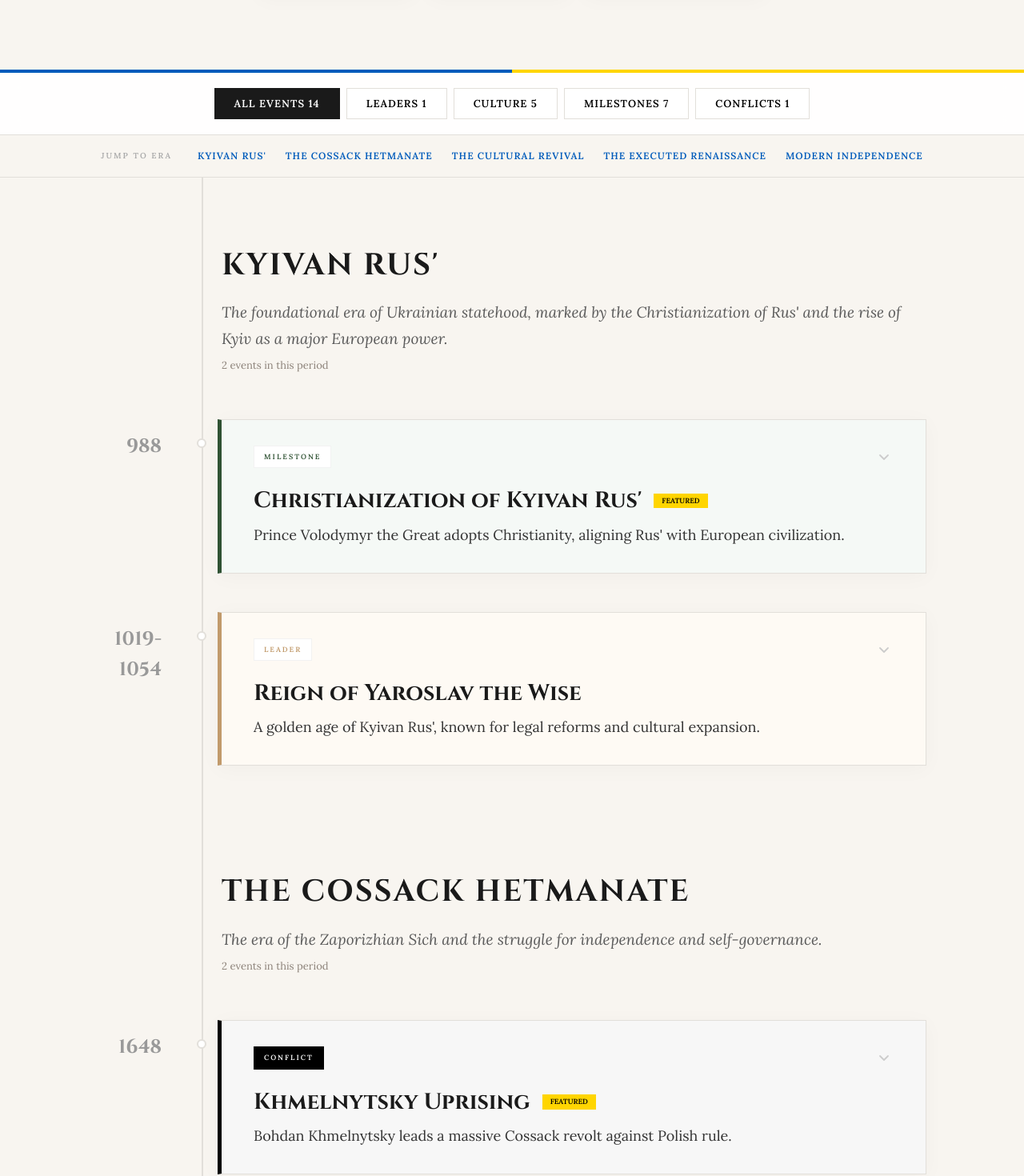
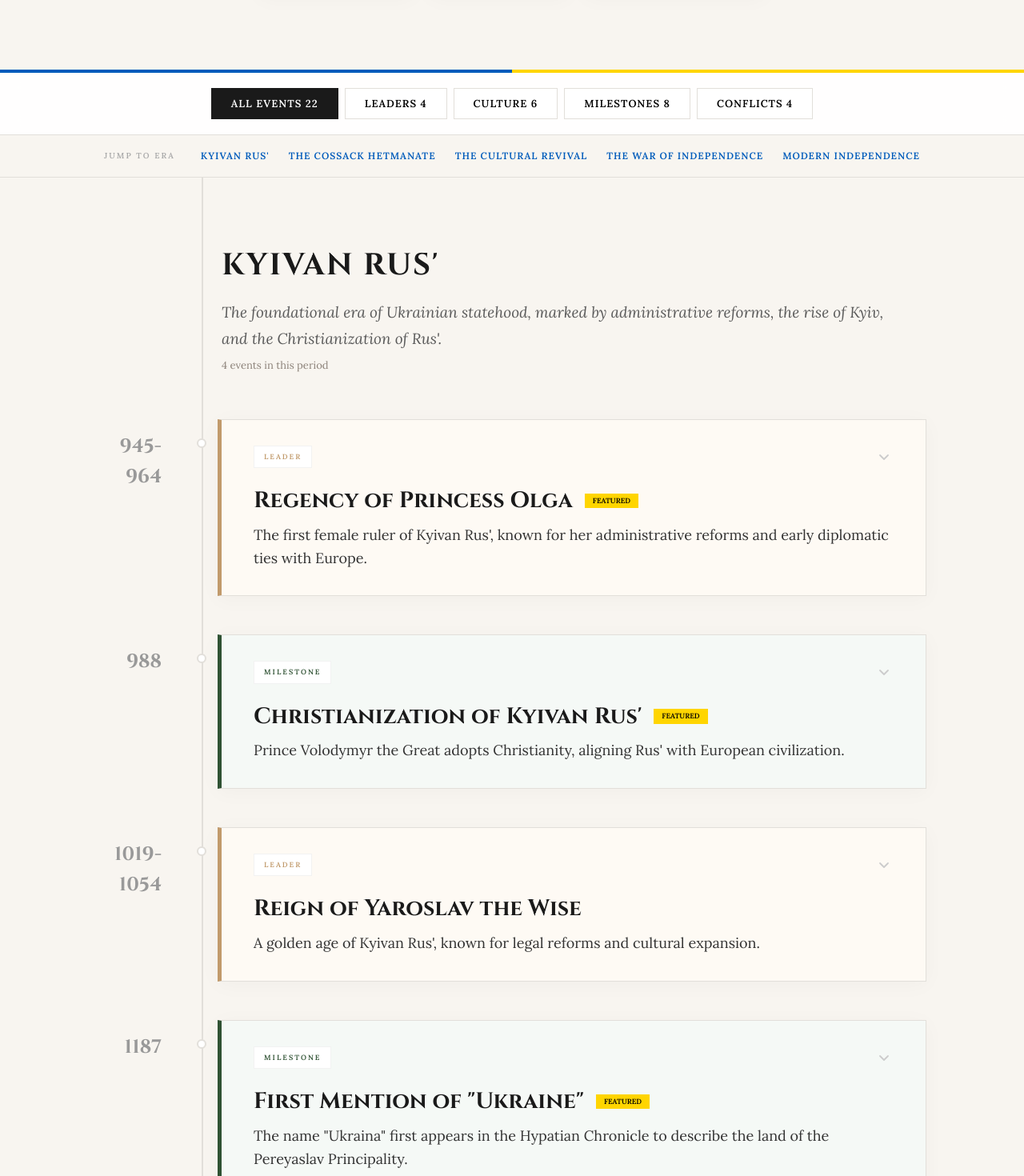
Before and after one commit to rrosatti/ukraine-timeline, a React (Vite) app: page / in a window 1280 px wide. Shown: the part 540-2010 px from the top of the page at 80% size. Built offline with nearby package versions, Linux system fonts and the light colour scheme.

Commit message:
feat: expand timeline with pivotal leaders and historical conflicts

```diff
--- a/src/data/events.ts
+++ b/src/data/events.ts
@@ -43,26 +43,26 @@ export const eras: Era[] = [
   {
     id: 'medieval',
     label: 'Kyivan Rus\' · 988 – 1240',
-    intro: 'The foundational era of Ukrainian statehood, marked by the Christianization of Rus\' and the rise of Kyiv as a major European power.',
+    intro: 'The foundational era of Ukrainian statehood, marked by administrative reforms, the rise of Kyiv, and the Christianization of Rus\'.',
     years: [800, 1240]
   },
   {
     id: 'cossack',
     label: 'The Cossack Hetmanate · 1648 – 1764',
-    intro: 'The era of the Zaporizhian Sich and the struggle for independence and self-governance.',
+    intro: 'The era of the Zaporizhian Sich, the struggle for independence, and the emergence of early democratic governance.',
     years: [1648, 1764]
   },
   {
     id: 'revival',
-    label: 'The Cultural Revival · 1798 – 1900',
-    intro: 'A period of national awakening, the birth of modern Ukrainian literature, and the development of national identity.',
-    years: [1798, 1900]
+    label: 'The Cultural Revival · 1798 – 1917',
+    intro: 'A period of national awakening, the birth of modern Ukrainian literature, and the first steps toward modern sovereignty.',
+    years: [1798, 1917]
   },
   {
     id: 'avant-garde',
-    label: 'The Executed Renaissance · 1920 – 1930s',
-    intro: 'A vibrant explosion of Ukrainian arts and culture, highlighting the intellectual depth of the nation.',
-    years: [1920, 1939]
+    label: 'The War of Independence · 1917 – 1930s',
+    intro: 'A turbulent period of state-building, intellectual explosion, and the struggle to maintain freedom.',
+    years: [1917, 1939]
   },
   {
     id: 'modern',
@@ -74,6 +74,27 @@ export const eras: Era[] = [
 
 export const events: HistoricalEvent[] = [
   {
+    id: 'princess-olga',
+    year: '945-964',
+    title: 'Regency of Princess Olga',
+    category: 'ruler',
+    eraId: 'medieval',
+    summary: 'The first female ruler of Kyivan Rus\', known for her administrative reforms and early diplomatic ties with Europe.',
+    details: [
+      'Established a structured tax system (pohosts), replacing irregular tribute collection.',
+      'One of the first Rus\' rulers to adopt Christianity personally.',
+      'Successfully maintained the stability of the state during a critical transition period.'
+    ],
+    stats: [
+      { l: 'Title', v: 'Princess of Kyiv' },
+      { l: 'Reforms', v: 'First structured tax system' }
+    ],
+    sources: [
+      { title: 'Encyclopedia of Ukraine - Olga, Princess', url: 'http://www.encyclopediaofukraine.com/display.asp?linkpath=pages/O/L/Olha.htm' }
+    ],
+    featured: true
+  },
+  {
     id: 'christianization-rus',
     year: 988,
     title: 'Christianization of Kyivan Rus\'',
@@ -81,16 +102,16 @@ export const events: HistoricalEvent[] = [
     eraId: 'medieval',
     summary: 'Prince Volodymyr the Great adopts Christianity, aligning Rus\' with European civilization.',
     details: [
-      'Volodymyr the Great was baptized in Crimea.',
       'Mass baptism of Kyiv residents in the Dnipro River.',
-      'Established the Orthodox Church as the state religion.'
+      'Established the Orthodox Church as the state religion.',
+      'Integrated the state into the broader European cultural and political sphere.'
     ],
     stats: [
       { l: 'Prince', v: 'Volodymyr the Great' },
       { l: 'Religion', v: 'Eastern Orthodoxy' }
     ],
     sources: [
-      { title: 'Encyclopedia of Ukraine - Christianization', url: 'http://www.encyclopediaofukraine.com/display.asp?linkpath=pages%5CC%5CH%5CChristianizationofUkraine.htm' },
+      { title: 'Encyclopedia of Ukraine - Christianization', url: 'http://www.encyclopediaofukraine.com/display.asp?linkpath=pages/C/H/ChristianizationofUkraine.htm' },
       { title: 'Britannica - St. Vladimir', url: 'https://www.britannica.com/biography/Saint-Vladimir' }
     ],
     featured: true
@@ -104,17 +125,38 @@ export const events: HistoricalEvent[] = [
     summary: 'A golden age of Kyivan Rus\', known for legal reforms and cultural expansion.',
     details: [
       'Compiled the first legal code, "Rus\' Justice" (Ruska Pravda).',
-      'Established the first schools and library at St. Sophia Cathedral.',
-      'Strengthened international ties through dynastic marriages across Europe.'
+      'Built St. Sophia Cathedral and the Golden Gate in Kyiv.',
+      'Consolidated state power and international prestige through diplomacy.'
     ],
     stats: [
       { l: 'Title', v: 'Grand Prince of Kyiv' },
       { l: 'Legacy', v: 'Rus\' Justice (Code of Laws)' }
     ],
     sources: [
-      { title: 'Encyclopedia of Ukraine - Yaroslav the Wise', url: 'http://www.encyclopediaofukraine.com/display.asp?linkpath=pages%5CY%5CA%5CYaroslavtheWise.htm' },
+      { title: 'Encyclopedia of Ukraine - Yaroslav the Wise', url: 'http://www.encyclopediaofukraine.com/display.asp?linkpath=pages/Y/A/YaroslavtheWise.htm' },
       { title: 'Britannica - Yaroslav I', url: 'https://www.britannica.com/biography/Yaroslav-I' }
     ]
+  },
+  {
+    id: 'ukraine-first-mention',
+    year: 1187,
+    title: 'First Mention of "Ukraine"',
+    category: 'milestone',
+    eraId: 'medieval',
+    summary: 'The name "Ukraina" first appears in the Hypatian Chronicle to describe the land of the Pereyaslav Principality.',
+    details: [
+      'Found in an entry mourning the death of Prince Volodymyr Hlibovych.',
+      'Reflects the early usage of the term in describing Ukrainian borderlands and territories.',
+      'A key linguistic milestone for national identity.'
+    ],
+    stats: [
+      { l: 'Source', v: 'Hypatian Chronicle' },
+      { l: 'Region', v: 'Pereyaslav Principality' }
+    ],
+    sources: [
+      { title: 'Encyclopedia of Ukraine - Ukraine (the name)', url: 'http://www.encyclopediaofukraine.com/display.asp?linkpath=pages/U/K/UkraineName.htm' }
+    ],
+    featured: true
   },
   {
     id: 'foundation-lviv',
@@ -123,17 +165,12 @@ export const events: HistoricalEvent[] = [
     category: 'milestone',
     eraId: 'medieval',
     summary: 'Prince Danylo of Galicia founds the city of Lviv, naming it after his son Lev.',
-    details: [
-      'First mentioned in the Galician-Volhynian Chronicle.',
-      'Became a major commercial and cultural hub of the region.',
-      'Served as the capital of the Kingdom of Galicia-Volhynia.'
-    ],
     stats: [
       { l: 'Founder', v: 'Daniel of Galicia' },
       { l: 'Named after', v: 'Lev Danylovych' }
     ],
     sources: [
-      { title: 'Encyclopedia of Ukraine - Lviv', url: 'http://www.encyclopediaofukraine.com/display.asp?linkpath=pages%5CL%5CV%5CLviv.htm' },
+      { title: 'Encyclopedia of Ukraine - Lviv', url: 'http://www.encyclopediaofukraine.com/display.asp?linkpath=pages/L/V/Lviv.htm' },
       { title: 'UNESCO - Lviv Historic Centre', url: 'https://whc.unesco.org/en/list/865' }
     ]
   },
@@ -143,18 +180,13 @@ export const events: HistoricalEvent[] = [
     title: 'Foundation of Ostroh Academy',
     category: 'culture',
     eraId: 'cossack',
-    summary: 'The first institution of higher education in Eastern Europe, established by Prince Vasyl-Konstiantyn Ostrozky.',
-    details: [
-      'The "Greek-Slavic-Latin Academy" combined traditional Slavic and Western European educational models.',
-      'Printed the famous Ostroh Bible in 1581.',
-      'A center for the defense of Orthodox culture and Ukrainian identity.'
-    ],
+    summary: 'The first institution of higher education in Eastern Europe, established by Prince Ostrozky.',
     stats: [
       { l: 'Founder', v: 'Vasyl-Konstiantyn Ostrozky' },
       { l: 'Key Publication', v: 'Ostroh Bible (1581)' }
     ],
     sources: [
-      { title: 'Encyclopedia of Ukraine - Ostroh Academy', url: 'http://www.encyclopediaofukraine.com/display.asp?linkpath=pages%5CO%5CS%5COstrohAcademy.htm' }
+      { title: 'Encyclopedia of Ukraine - Ostroh Academy', url: 'http://www.encyclopediaofukraine.com/display.asp?linkpath=pages/O/S/OstrohAcademy.htm' }
     ]
   },
   {
@@ -163,21 +195,62 @@ export const events: HistoricalEvent[] = [
     title: 'Khmelnytsky Uprising',
     category: 'conflict',
     eraId: 'cossack',
-    summary: 'Bohdan Khmelnytsky leads a massive Cossack revolt against Polish rule.',
-    featured: true,
+    summary: 'Bohdan Khmelnytsky leads a massive Cossack revolt, establishing the Cossack Hetmanate.',
     details: [
-      'Formation of the Cossack Hetmanate.',
-      'Major battles at Zhovti Vody and Korsun.',
-      'Established self-governance based on Cossack traditions.'
+      'Formation of a sovereign Cossack state entity.',
+      'Major victory at the Battle of Zhovti Vody.',
+      'Secured rights and privileges for the Cossack estate.'
     ],
     stats: [
       { l: 'Leader', v: 'Bohdan Khmelnytsky' },
       { l: 'Entity', v: 'Cossack Hetmanate' }
     ],
     sources: [
-      { title: 'Encyclopedia of Ukraine - Khmelnytsky Uprising', url: 'http://www.encyclopediaofukraine.com/display.asp?linkpath=pages%5CK%5CH%5CKhmelnytskyUprising.htm' },
+      { title: 'Encyclopedia of Ukraine - Khmelnytsky Uprising', url: 'http://www.encyclopediaofukraine.com/display.asp?linkpath=pages/K/H/KhmelnytskyUprising.htm' },
       { title: 'Britannica - Cossack', url: 'https://www.britannica.com/topic/Cossack' }
+    ],
+    featured: true
+  },
+  {
+    id: 'battle-konotop',
+    year: 1659,
+    title: 'Battle of Konotop',
+    category: 'conflict',
+    eraId: 'cossack',
+    summary: 'A decisive military victory for the Cossack Hetmanate under Ivan Vyhovsky.',
+    details: [
+      'Cossack forces, allied with Tatars and Poles, defeated a large invading army.',
+      'A brilliant tactical success during the period known as "The Ruin".',
+      'Demonstrated the military capability and strategic depth of the Hetmanate.'
+    ],
+    stats: [
+      { l: 'Leader', v: 'Ivan Vyhovsky' },
+      { l: 'Outcome', v: 'Cossack Victory' }
+    ],
+    sources: [
+      { title: 'Encyclopedia of Ukraine - Battle of Konotop', url: 'http://www.encyclopediaofukraine.com/display.asp?linkpath=pages/K/O/KonotopBattleof.htm' }
     ]
+  },
+  {
+    id: 'hetman-mazepa',
+    year: '1687-1709',
+    title: 'Era of Ivan Mazepa',
+    category: 'ruler',
+    eraId: 'cossack',
+    summary: 'A period of cultural flourishing and a bold attempt to secure full independence for Ukraine.',
+    details: [
+      'Generous patron of arts and architecture, leading to the "Cossack Baroque" style.',
+      'Sought to unify Ukrainian lands and free them from foreign oversight.',
+      'Led the Hetmanate during the turbulent Great Northern War.'
+    ],
+    stats: [
+      { l: 'Hetman', v: 'Ivan Mazepa' },
+      { l: 'Style', v: 'Cossack Baroque' }
+    ],
+    sources: [
+      { title: 'Encyclopedia of Ukraine - Ivan Mazepa', url: 'http://www.encyclopediaofukraine.com/display.asp?linkpath=pages/M/A/MazepaIvan.htm' }
+    ],
+    featured: true
   },
   {
     id: 'constitution-pylyp-orlyk',
@@ -186,17 +259,12 @@ export const events: HistoricalEvent[] = [
     category: 'milestone',
     eraId: 'cossack',
     summary: 'One of the first democratic constitutions in the world, drafted by Hetman Pylyp Orlyk.',
-    details: [
-      'Established the separation of powers between executive, legislative, and judicial branches.',
-      'Defined the rights and obligations of the government and the governed.',
-      'Drafted in exile after the Battle of Poltava.'
-    ],
     stats: [
       { l: 'Author', v: 'Pylyp Orlyk' },
       { l: 'Type', v: 'Democratic Constitution' }
     ],
     sources: [
-      { title: 'Encyclopedia of Ukraine - Constitution of Pylyp Orlyk', url: 'http://www.encyclopediaofukraine.com/display.asp?linkpath=pages%5CC%5CO%5CConstitutionofPylypOrlyk.htm' }
+      { title: 'Encyclopedia of Ukraine - Constitution of Pylyp Orlyk', url: 'http://www.encyclopediaofukraine.com/display.asp?linkpath=pages/C/O/ConstitutionofPylypOrlyk.htm' }
     ]
   },
   {
@@ -206,17 +274,12 @@ export const events: HistoricalEvent[] = [
     category: 'culture',
     eraId: 'revival',
     summary: 'Ivan Kotlyarevsky publishes the first work in the modern Ukrainian vernacular.',
-    details: [
-      'A mock-heroic poem based on Virgil\'s Aeneid.',
-      'Preserved Ukrainian folk traditions and language.',
-      'Sparked the Ukrainian national awakening.'
-    ],
     stats: [
       { l: 'Author', v: 'Ivan Kotlyarevsky' },
       { l: 'Significance', v: 'Birth of modern literature' }
     ],
     sources: [
-      { title: 'Encyclopedia of Ukraine - Kotliarevsky', url: 'http://www.encyclopediaofukraine.com/display.asp?linkpath=pages%5CK%5CO%5CKotliarevskyIvan.htm' }
+      { title: 'Encyclopedia of Ukraine - Kotliarevsky', url: 'http://www.encyclopediaofukraine.com/display.asp?linkpath=pages/K/O/KotliarevskyIvan.htm' }
     ]
   },
   {
@@ -226,61 +289,74 @@ export const events: HistoricalEvent[] = [
     category: 'culture',
     eraId: 'revival',
     summary: 'Taras Shevchenko publishes his first collection of poems, becoming the national bard.',
-    featured: true,
-    details: [
-      'Central work of Ukrainian literature.',
-      'Expressed the aspirations for national freedom and social justice.',
-      'Unified the Ukrainian people through shared language and history.'
-    ],
-    stats: [
-      { l: 'Author', v: 'Taras Shevchenko' },
-      { l: 'Impact', v: 'National Bard' }
-    ],
     sources: [
-      { title: 'Encyclopedia of Ukraine - Shevchenko National Museum', url: 'http://www.encyclopediaofukraine.com/display.asp?linkpath=pages%5CS%5CH%5CShevchenkoNationalMuseum.htm' },
-      { title: 'Shevchenko Museum Official Site', url: 'https://museumshevchenko.org.ua/en/' }
+      { title: 'Encyclopedia of Ukraine - Shevchenko National Museum', url: 'http://www.encyclopediaofukraine.com/display.asp?linkpath=pages/S/H/ShevchenkoNationalMuseum.htm' },
+      { title: 'Britannica - Taras Shevchenko', url: 'https://www.britannica.com/biography/Taras-Shevchenko' }
     ]
   },
   {
-    id: 'brotherhood-cyril-methodius',
-    year: 1845,
-    title: 'Brotherhood of Saints Cyril and Methodius',
-    category: 'milestone',
-    eraId: 'revival',
-    summary: 'A secret political society in Kyiv that envisioned a democratic federation of Slavic nations with Ukraine as a central part.',
+    id: 'war-of-independence',
+    year: '1917-1921',
+    title: 'Ukrainian War of Independence',
+    category: 'conflict',
+    eraId: 'avant-garde',
+    summary: 'The struggle of the Ukrainian People\'s Republic (UNR) to establish and maintain a sovereign state.',
     details: [
-      'Members included Taras Shevchenko, Mykola Kostomarov, and Panteleimon Kulish.',
-      'Advocated for the abolition of serfdom and social equality.',
-      'Promoted the development of Ukrainian culture and language.'
+      'Followed the collapse of the Russian and Austro-Hungarian empires.',
+      'Proclaimed the independence of the UNR in 1918.',
+      'Defended sovereignty against multiple invading forces in a complex multi-front war.'
     ],
     stats: [
-      { l: 'Key Member', v: 'Mykola Kostomarov' },
-      { l: 'Goal', v: 'Democratic Federation' }
+      { l: 'Entity', v: 'Ukrainian People\'s Republic' },
+      { l: 'Key Result', v: 'First modern sovereign statehood' }
     ],
     sources: [
-      { title: 'Encyclopedia of Ukraine - Brotherhood', url: 'http://www.encyclopediaofukraine.com/display.asp?linkpath=pages%5CB%5CR%5CBrotherhoodofSaintsCyrilandMethodius.htm' }
+      { title: 'Encyclopedia of Ukraine - Ukrainian-Soviet War', url: 'http://www.encyclopediaofukraine.com/display.asp?linkpath=pages/U/K/Ukrainian-SovietWarin1917-21.htm' },
+      { title: 'Britannica - Independent Ukraine 1917-20', url: 'https://www.britannica.com/place/Ukraine/The-struggle-for-independence' }
+    ],
+    featured: true
+  },
+  {
+    id: 'mykhailo-hrushevsky',
+    year: 1917,
+    title: 'Leadership of Mykhailo Hrushevsky',
+    category: 'ruler',
+    eraId: 'avant-garde',
+    summary: 'Ukraine\'s preeminent historian leads the Central Rada and the first modern Ukrainian state.',
+    details: [
+      'Served as the head of the Central Rada of the UNR.',
+      'Authored the monumental 10-volume "History of Ukraine-Rus\'".',
+      'Central figure in the political and cultural awakening of the 20th century.'
+    ],
+    stats: [
+      { l: 'Role', v: 'President of Central Rada' },
+      { l: 'Impact', v: 'Architect of modern statehood' }
+    ],
+    sources: [
+      { title: 'Encyclopedia of Ukraine - Hrushevsky, Mykhailo', url: 'http://www.encyclopediaofukraine.com/display.asp?linkpath=pages/H/R/HrushevskyMykhailo.htm' }
     ]
   },
   {
-    id: 'executed-renaissance',
-    year: '1920-1930',
-    title: 'The Executed Renaissance',
-    category: 'culture',
+    id: 'holodomor-genocide',
+    year: '1932-1933',
+    title: 'The Holodomor Genocide',
+    category: 'conflict',
     eraId: 'avant-garde',
-    summary: 'A vibrant explosion of Ukrainian arts and culture, tragically cut short by repression.',
+    summary: 'A man-made famine used as a tool of repression, now recognized globally as an act of genocide against the Ukrainian people.',
     details: [
-      'Thriving of literature, theater, and visual arts.',
-      'Emphasis on "European orientation" (Mykola Khvylovy).',
-      'Loss of an entire generation of creative minds.'
+      'Resulted in the deaths of millions of innocent Ukrainians.',
+      'Aimed at breaking the resistance of the Ukrainian peasantry and intelligentsia.',
+      'Recognized by dozens of nations and international organizations as genocide.'
     ],
     stats: [
-      { l: 'Key Figure', v: 'Mykola Khvylovy' },
-      { l: 'Context', v: 'Cultural Boom' }
+      { l: 'Nature', v: 'Man-made famine' },
+      { l: 'Status', v: 'Recognized Genocide' }
     ],
     sources: [
-      { title: 'Encyclopedia of Ukraine - Literature 1930s', url: 'http://www.encyclopediaofukraine.com/display.asp?linkpath=pages%5CL%5CI%5CLiterature.htm' },
-      { title: 'Ukrainian Institute - Executed Renaissance', url: 'https://ui.org.ua/en/project/executed-renaissance/' }
-    ]
+      { title: 'Holodomor Museum', url: 'https://holodomormuseum.org.ua/en/' },
+      { title: 'Britannica - Holodomor', url: 'https://www.britannica.com/event/Holodomor' }
+    ],
+    featured: true
   },
   {
     id: 'chornobyl-disaster',
@@ -288,19 +364,10 @@ export const events: HistoricalEvent[] = [
     title: 'Chornobyl Nuclear Disaster',
     category: 'milestone',
     eraId: 'modern',
-    summary: 'The world\'s worst nuclear accident occurs at the Chornobyl Nuclear Power Plant, sparking global awareness and local mobilization.',
-    details: [
-      'Occurred on April 26, 1986.',
-      'Massive environmental and social consequences.',
-      'Played a significant role in the weakening of the Soviet system and the push for independence.'
-    ],
-    stats: [
-      { l: 'Date', v: 'April 26, 1986' },
-      { l: 'Status', v: 'Exclusion Zone' }
-    ],
+    summary: 'The world\'s worst nuclear accident occurs at the Chornobyl Nuclear Power Plant.',
     sources: [
       { title: 'IAEA - Chornobyl Recovery', url: 'https://www.iaea.org/topics/chornobyl' },
-      { title: 'National Chornobyl Museum', url: 'http://chornobylmuseum.kiev.ua/en/' }
+      { title: 'Britannica - Chernobyl Disaster', url: 'https://www.britannica.com/event/Chernobyl-disaster' }
     ]
   },
   {
@@ -310,20 +377,11 @@ export const events: HistoricalEvent[] = [
     category: 'milestone',
     eraId: 'modern',
     summary: 'Ukraine restores its independence, leading to a new era of sovereignty.',
-    featured: true,
-    details: [
-      'Adopted by the Verkhovna Rada (Parliament) on August 24.',
-      'Confirmed by a national referendum with overwhelming support.',
-      'Beginning of the modern sovereign Ukrainian state.'
-    ],
-    stats: [
-      { l: 'Date', v: 'August 24, 1991' },
-      { l: 'Referendum Support', v: '92.3%' }
-    ],
     sources: [
       { title: 'United Nations Peacemaker - Independence Act', url: 'https://peacemaker.un.org/ukraine-independence-act91' },
-      { title: 'Declaration of Independence - Wikisource', url: 'https://en.wikisource.org/wiki/Declaration_of_Independence_of_Ukraine' }
-    ]
+      { title: 'Britannica - Independent Ukraine', url: 'https://www.britannica.com/place/Ukraine/Independent-Ukraine' }
+    ],
+    featured: true
   },
   {
     id: 'eurovision-wins',
@@ -332,17 +390,7 @@ export const events: HistoricalEvent[] = [
     category: 'culture',
     eraId: 'modern',
     summary: 'Ukraine establishes itself as a musical powerhouse in Europe with three historic wins.',
-    details: [
-      'Ruslana won in 2004 with "Wild Dances".',
-      'Jamala won in 2016 with "1944", highlighting Crimean Tatar history.',
-      'Kalush Orchestra won in 2022 with "Stefania".'
-    ],
-    stats: [
-      { l: 'First Win', v: 'Ruslana (2004)' },
-      { l: 'Most Recent', v: 'Kalush Orchestra (2022)' }
-    ],
     sources: [
-      { title: 'Eurovision World - Ukraine Profile', url: 'https://eurovisionworld.com/eurovision/ukraine' },
       { title: 'Eurovision.tv - Ukraine Profile', url: 'https://eurovision.tv/country/ukraine' }
     ]
   },
@@ -353,17 +401,53 @@ export const events: HistoricalEvent[] = [
     category: 'milestone',
     eraId: 'modern',
     summary: 'Citizens mobilize in Kyiv to reaffirm the nation\'s European choice and democratic values.',
+    sources: [
+      { title: 'Encyclopedia of Ukraine - Euromaidan', url: 'http://www.encyclopediaofukraine.com/display.asp?linkpath=pages/E/U/Euromaidan.htm' },
+      { title: 'Britannica - Maidan Protest', url: 'https://www.britannica.com/topic/Maidan-protest-of-2013-2014' }
+    ]
+  },
+  {
+    id: 'unesco-borscht',
+    year: 2022,
+    title: 'UNESCO Recognition of Ukrainian Borscht',
+    category: 'culture',
+    eraId: 'modern',
+    summary: 'UNESCO inscribes the culture of Ukrainian borscht cooking as Intangible Cultural Heritage.',
+    sources: [
+      { title: 'UNESCO Official Listing', url: 'https://ich.unesco.org/en/USL/culture-of-ukrainian-borscht-cooking-01852' }
+    ]
+  },
+  {
+    id: 'eu-candidate-status',
+    year: 2022,
+    title: 'Ukraine Becomes EU Candidate',
+    category: 'milestone',
+    eraId: 'modern',
+    summary: 'The European Union officially grants Ukraine candidate status, opening a path toward a shared European future.',
+    sources: [
+      { title: 'European Council - June 2022 Conclusions', url: 'https://www.consilium.europa.eu/en/press/press-releases/2022/06/24/european-council-conclusions-23-24-june-2022/' }
+    ],
+    featured: true
+  },
+  {
+    id: 'national-resilience',
+    year: '2022-Present',
+    title: 'Unbreakable Spirit: The Power of Unity',
+    category: 'culture',
+    eraId: 'modern',
+    summary: 'The Ukrainian nation demonstrates unprecedented resilience and unity amidst the challenges of war.',
     details: [
-      'Sparked by the government\'s sudden refusal to sign a major EU agreement.',
-      'Centered on Maidan Nezalezhnosti (Independence Square).',
-      'Led to significant reforms and a stronger civil society.'
+      'Massive volunteer movement supporting every aspect of society.',
+      'A new level of national identity and global solidarity.',
+      'A cultural and existential triumph showing that Ukraine stays stronger than ever.'
     ],
     stats: [
-      { l: 'Outcome', v: 'Democratic Pivot' },
-      { l: 'Focus', v: 'European Integration' }
+      { l: 'Spirit', v: 'Unbreakable' },
+      { l: 'Future', v: 'Hopeful & European' }
     ],
     sources: [
-      { title: 'National Museum of the Revolution of Dignity', url: 'https://www.maidanmuseum.org/en' }
-    ]
+      { title: 'United Nations - Resilience in Ukraine', url: 'https://ukraine.un.org/en' }
+    ],
+    featured: true
   }
 ];
```
